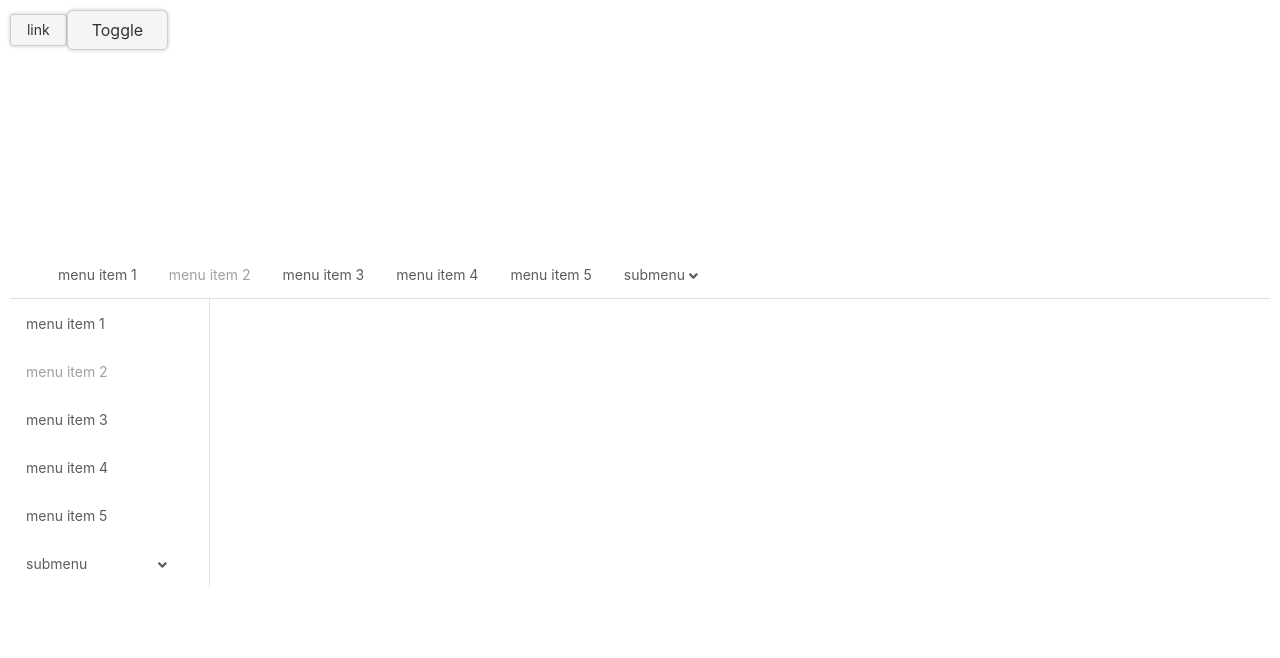
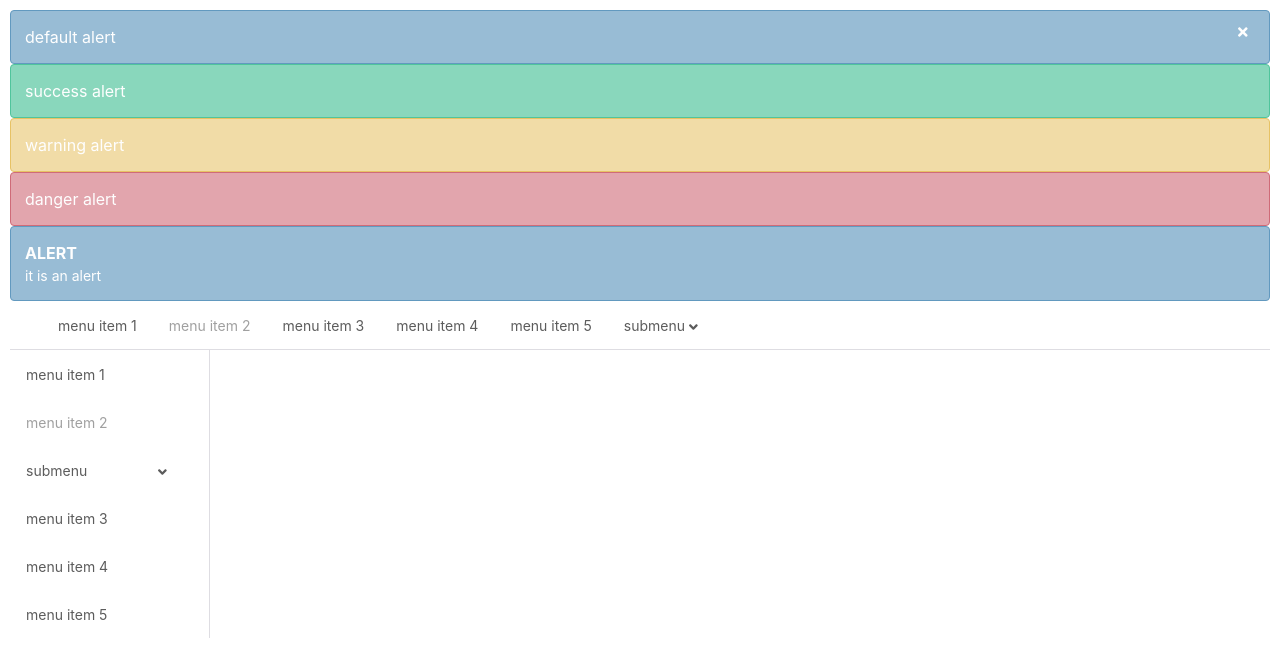
Before and after one commit to Lil-C0der/woo-ui-react, a React (Create React App) app: page / in a window 1280 px wide. Shown: the top 658 px of the page. Built offline with nearby package versions, Linux system fonts and the light colour scheme.

Commit message:
feat: 完成 Alert 组件的开发

```diff
--- a/src/App.tsx
+++ b/src/App.tsx
@@ -1,48 +1,32 @@
-import React, { useState } from 'react';
-import Button from './components/Button/button';
+import React from 'react';
+import Alert from './components/Alert/alert';
 import Menu from './components/Menu/menu';
 import MenuItem from './components/Menu/menuItem';
 import Submenu from './components/Menu/submenu';
-import Transition from './components/Transition/transition';
-
 import Icon from './components/Icon/icon';
 
 function App() {
-  const [showText, setShowText] = useState(false);
   return (
     <div className="App" style={{ padding: 10 }}>
       {/* <Icon icon="angle-down" theme="light" size="10x" /> */}
-      {/* <Icon icon="cheese" theme="dark" size="10x" /> */}
+      {/* <Icon icon="times" theme="dark" size="10x" /> */}
 
-      <Button href="https://www.baidu.com">link</Button>
+      <Alert
+        title="default alert"
+        closable={true}
+        onClose={() => {
+          console.log('closing');
+        }}
+        afterClosing={() => {
+          console.log('closed');
+        }}
+      />
 
-      <Button
-        size="lg"
-        onClick={() => {
-          setShowText(!showText);
-        }}
-      >
-        Toggle
-      </Button>
-      <div style={{ width: 200, height: 200 }}>
-        <Transition in={showText} timeout={300} animation="zoom-in-left">
-          <div>
-            <p>TEXT</p>
-            <p>TEXT</p>
-            <p>TEXT</p>
-          </div>
-        </Transition>
-        <Transition
-          in={showText}
-          timeout={300}
-          animation="zoom-in-bottom"
-          wrapper
-        >
-          <Button size="lg" btnType="primary">
-            BIG Button
-          </Button>
-        </Transition>
-      </div>
+      <Alert title="success alert" type="success" />
+      <Alert title="warning alert" type="warn" />
+      <Alert title="danger alert" type="danger" />
+
+      <Alert title="ALERT">it is an alert</Alert>
 
       <Menu
         // selectedIndex="item_3"
@@ -75,7 +59,7 @@ function App() {
         <Submenu title="submenu">
           <MenuItem>menu item 6</MenuItem>
           <MenuItem disabled>menu item 7</MenuItem>
-          <Submenu title="submenu">
+          <Submenu title="another submenu">
             <MenuItem>menu item 8</MenuItem>
             <MenuItem>menu item 9</MenuItem>
           </Submenu>
@@ -106,9 +90,6 @@ function App() {
       >
         <MenuItem>menu item 1</MenuItem>
         <MenuItem disabled>menu item 2</MenuItem>
-        <MenuItem>menu item 3</MenuItem>
-        <MenuItem>menu item 4</MenuItem>
-        <MenuItem>menu item 5</MenuItem>
 
         <Submenu title="submenu">
           <MenuItem>menu item 6</MenuItem>
@@ -118,6 +99,9 @@ function App() {
             <MenuItem>menu item 9</MenuItem>
           </Submenu>
         </Submenu>
+        <MenuItem>menu item 3</MenuItem>
+        <MenuItem>menu item 4</MenuItem>
+        <MenuItem>menu item 5</MenuItem>
       </Menu>
     </div>
   );
--- /dev/null
+++ b/src/components/Alert/_style.scss
@@ -0,0 +1,38 @@
+@import '../../styles/var';
+
+.woo-alert {
+  position: relative;
+  overflow: hidden;
+  line-height: 1.5;
+  background-color: $blue;
+  margin: 0;
+  padding: 1em 1em;
+  color: $color-white;
+  border-radius: $border-radius;
+  border: 1px solid darken($blue, 15%);
+  transition: all 0.3s;
+  &-title {
+    position: relative;
+    display: block;
+    font-size: 16px;
+    &-bold {
+      font-weight: 700;
+    }
+  }
+  &-description {
+    font-size: $font-size;
+  }
+  &-close {
+    position: absolute;
+    right: 1.5em;
+    top: 1em;
+    cursor: pointer;
+  }
+}
+
+@each $theme, $color in $theme-colors {
+  .woo-alert-#{$theme} {
+    background: #{$color};
+    border: 1px solid darken($color, 15%);
+  }
+}
--- /dev/null
+++ b/src/components/Alert/alert.tsx
@@ -0,0 +1,74 @@
+import React, { FC, useCallback, useEffect, useRef, useState } from 'react';
+import Icon from '../Icon/icon';
+import Transition from '../Transition/transition';
+import classNames from 'classnames';
+
+type AlertType = 'success' | 'danger' | 'warn';
+
+export interface IAlertProps {
+  title: string;
+  closable?: boolean;
+  children?: string;
+  type?: AlertType;
+  onClose?: (e: React.MouseEvent) => void;
+  afterClosing?: () => void;
+}
+
+const Alert: FC<IAlertProps> = (props) => {
+  const { type, closable, onClose, afterClosing } = props;
+  const [visible, setVisible] = useState(true);
+
+  const classes = classNames('woo-alert', {
+    [`woo-alert-${type}`]: type
+  });
+  const titleClasses = classNames('woo-alert-title', {
+    'woo-alert-title-bold': props.children
+  });
+
+  const onExiting = (el: HTMLElement) => {
+    const { height } = el.getBoundingClientRect();
+    el.style.height = `${height}px`;
+    el.getBoundingClientRect();
+    el.style.height = '0';
+  };
+  const onExited = (el: HTMLElement) => {
+    el.style.height = 'auto';
+    afterClosing && afterClosing();
+  };
+
+  return (
+    <Transition
+      animation="fade"
+      in={visible}
+      timeout={300}
+      onExiting={onExiting}
+      onExited={onExited}
+      appear
+      wrapper
+      unmountOnExit
+    >
+      <div className={classes}>
+        <span className={titleClasses}>{props.title}</span>
+        <span className="woo-alert-description">{props.children}</span>
+        {closable ? (
+          <Icon
+            icon="times"
+            className="woo-alert-close"
+            onClick={(e) => {
+              setVisible(false);
+              onClose && onClose(e);
+            }}
+          />
+        ) : (
+          ''
+        )}
+      </div>
+    </Transition>
+  );
+};
+
+Alert.defaultProps = {
+  closable: false
+};
+
+export default Alert;
--- a/src/components/Icon/icon.tsx
+++ b/src/components/Icon/icon.tsx
@@ -19,7 +19,6 @@ interface IIconProps extends FontAwesomeIconProps {
 const Icon: FC<IIconProps> = (props) => {
   // restProps 包括 FontAwesomeIcon 自带的属性，icon size 等
   const { className, theme, ...restProps } = props;
-  // console.log(icon);
 
   const classes = classNames('woo-icon', className, {
     [`woo-icon-${theme}`]: theme
--- a/src/styles/index.scss
+++ b/src/styles/index.scss
@@ -4,5 +4,6 @@
 @import 'animation';
 
 @import '../components/Button/style';
+@import '../components/Alert/style';
 @import '../components/Menu/style';
 @import '../components/Icon/style';
```
